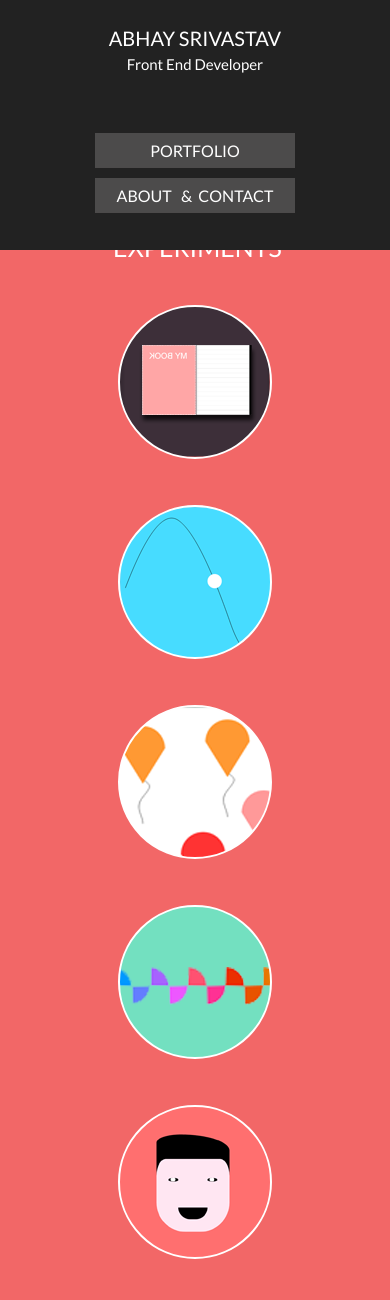
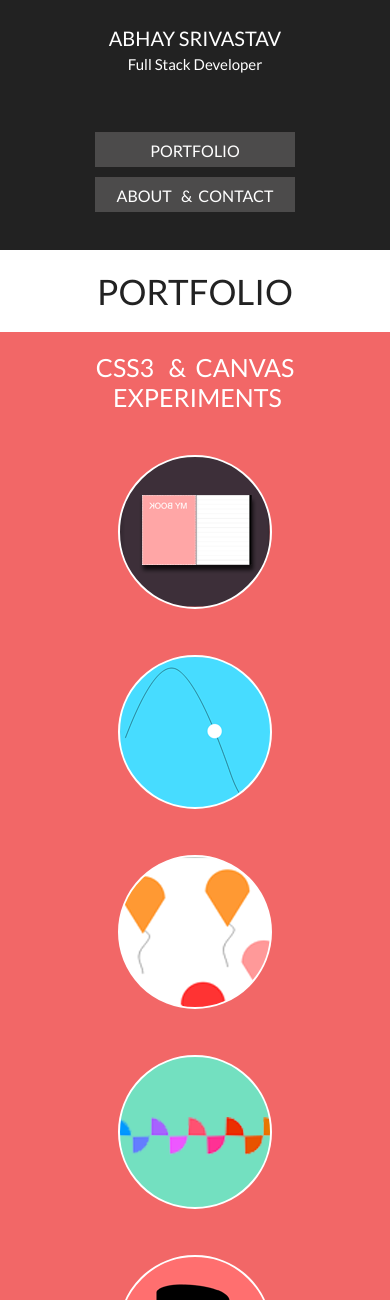
Before and after one commit to Abhay07/Website, a PHP site: page / in a window 390 px wide; the page is wider, and only the part inside the window is pictured. Shown: the top 1300 px of that part. Run offline with PHP 8.4, Linux system fonts and the light colour scheme; some libraries are stand-ins or nearby versions.

Commit message:
responsivess fix

```diff
--- a/index.html
+++ b/index.html
@@ -3,8 +3,9 @@
 
 <head>
     <link href='http://fonts.googleapis.com/css?family=Lato' rel='stylesheet' type='text/css'>
-    <link href="style.css?v0.1" rel="stylesheet" />
-    <title>Abhay Srivastav Web Designer and Developer</title>
+    <link href="style.css?v0.2" rel="stylesheet" />
+    <title>Abhay Srivastav, Full Stack Developer</title>
+    <meta name="viewport" content="width=device-width, initial-scale=1.0">
     <!--[if lt IE 9]>
 <style>
 .identity{float:left;}
@@ -21,7 +22,7 @@
         <div class="identity">
             <div>ABHAY SRIVASTAV
                 <br>
-                <n style="font-size:15px;">Front End Developer</n>
+                <n style="font-size:15px;">Full Stack Developer</n>
             </div>
         </div>
         <div class="menus">
@@ -71,17 +72,17 @@
         </div>
         <div class="about">
             <div class="pic"></div>
-            <div class="abouttext">Hi, I'm Abhay Srivastav, currently working as a Front End Developer.
-                <br>Specialising in Javascript, Angular, React, HTML5, CSS3, SASS, Photoshop, Fireworks, Flash.
+            <div class="abouttext">Hi, I'm Abhay Srivastav, Full Stack Developer from India.
+                <br>Specialising in Node.js, MongoDB, Express, VueJs, React, Angular, HTML, CSS, SCSS, DevOPs
                 <p>
             </div>
             <div class="contact">CONTACT ME
                 <br>Phone : +919711081040
                 <br>Email : abhaysrivastav007@gmail.com
                 <p></p>
+                <span class="other-contacts"><a href="https://www.linkedin.com/pub/abhay-srivastav/55/83b/730" target="_blank"><img src="images/linkedin.png" /></a></span>
                 <span class="other-contacts"><a href="https://github.com/abhay07" target="_blank"><img src="images/github.png" /></a></span>
-                <span class="other-contacts"><a href="https://www.linkedin.com/pub/abhay-srivastav/55/83b/730" target="_blank"><img src="images/linkedin.png" /></a></span>
-                <span class="other-contacts"><a href="https://www.facebook.com/abhay.srivastav07" target="_blank"><img src="images/fb.png"/></a></span>
+                <span class="other-contacts"><a href="https://medium.com/@abhaysrivastav" target="_blank"><img src="images/medium.png" /></a></span>
             </div>
         </div>
         <div class="footer">
--- a/style.css
+++ b/style.css
@@ -231,7 +231,6 @@ body {
     margin-top: 40px;
     text-align: center;
     position: relative;
-    font-family: Cambria, Georgia;
     font-size: 25px;
     color: #222;
 }
@@ -239,7 +238,6 @@ body {
 .contact {
     background: #F26767;
     color: white;
-    font-family: Cambria, Georgia;
     font-size: 21px;
     padding: 20px;
 }
@@ -316,6 +314,9 @@ body {
 }
 
 @media screen and (max-width:768px) {
+    .portfolio{
+        top:250px;
+    }
     .work-links div {
         width: 100%;
     }
```
Also changed, not shown: images/medium.png (added), 1 other file.
